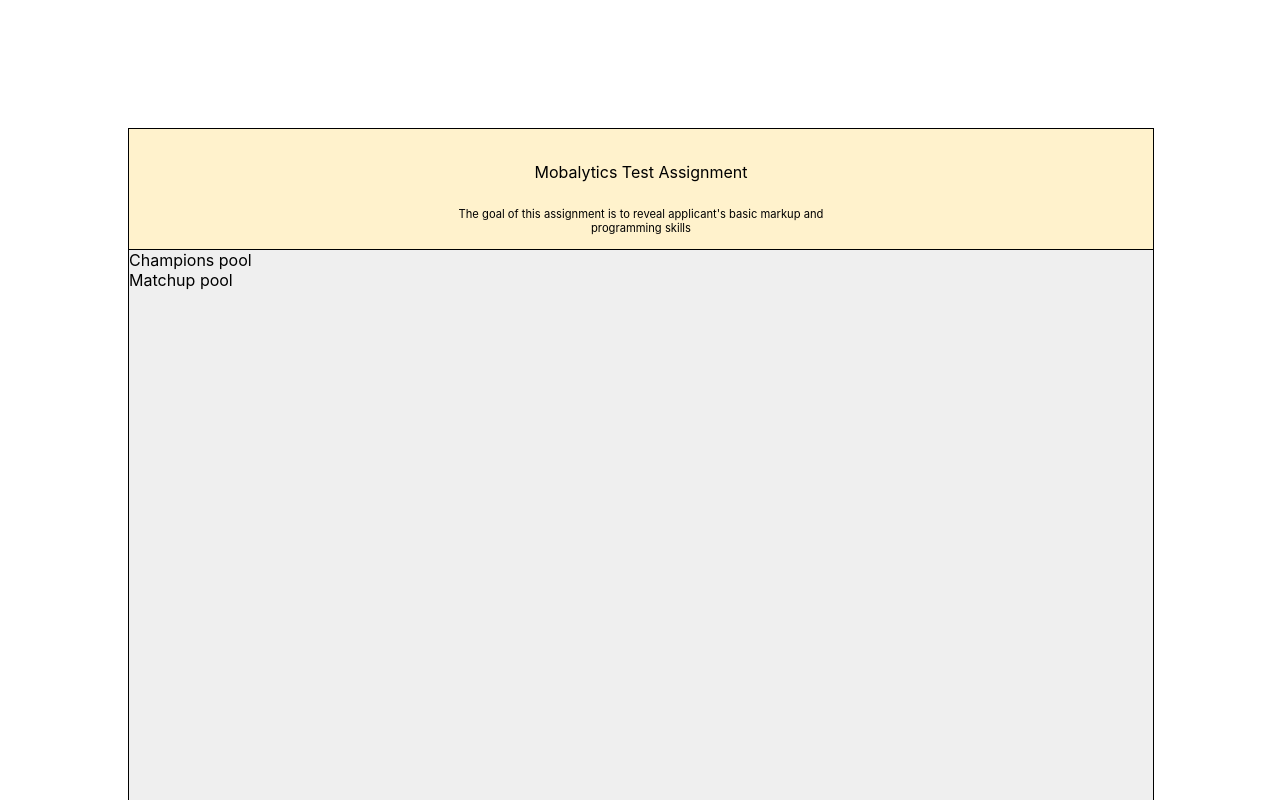
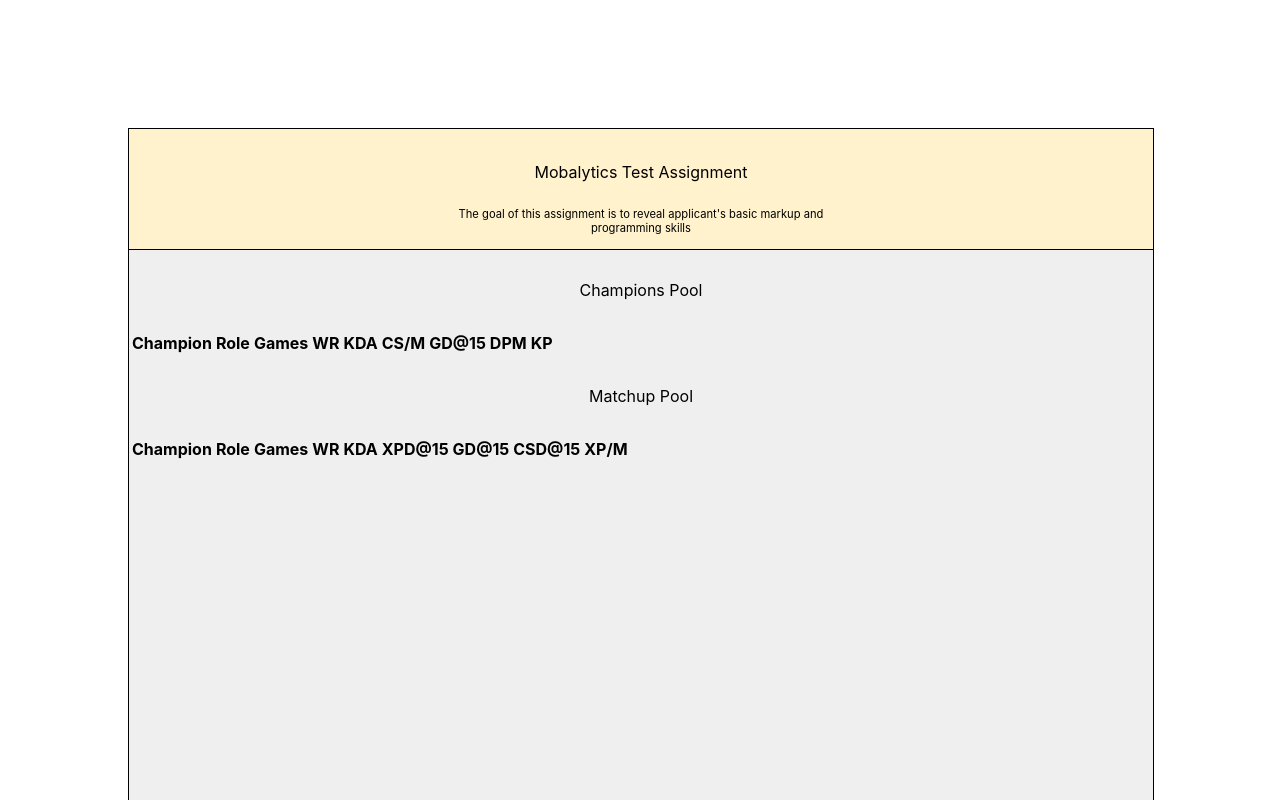
Before and after one commit to calaquend1/mobalytics, a React (Create React App) app: page / in a window 1280 px wide. Shown: the top 800 px of the page. Built offline with nearby package versions, Linux system fonts and the light colour scheme; the HTML template or start-up script is replaced by a standard one.

Commit message:
table started, data finished

```diff
--- a/src/components/background/background.tsx
+++ b/src/components/background/background.tsx
@@ -1,50 +1,16 @@
-import React from 'react';
-import styled from '@emotion/styled';
 import { Table } from '../table';
-
-const BackgroundDiv = styled.div`
-  width: 80%;
-  height: 100vh;
-  margin: 10%;
-  border: 1px solid black;
-  background-color: #efefef;
-`;
-
-const HeaderDiv = styled.div`
-  display: flow-root;
-  border-bottom: 1px solid black;
-  height: 120px;
-  background-color: #fff2cc;
-  text-align: center;
-  h2 {
-    font-size: 1em;
-    font-weight: normal;
-    padding-top: 20px;
-  }
-  p {
-    display: inline-block;
-    font-size: 0.7em;
-    width: 40%;
-  }
-`;
-
-export const Header = () => {
-  return (
-    <HeaderDiv>
-      <h2>Mobalytics Test Assignment</h2>
-      <p>
-        The goal of this assignment is to reveal applicant's basic markup and programming skills
-      </p>
-    </HeaderDiv>
-  );
-};
+import { BackgroundDiv } from './styled';
+import { Header } from './header';
+import { TableT } from '../../types/table';
+import { champions } from '../../data/champions';
+import { matchup } from '../../data/matchup';
 
 export const Background = () => {
   return (
     <BackgroundDiv>
       <Header />
-      <Table name="Champions pool" />
-      <Table name="Matchup pool" />
+      <Table {...(champions as TableT)} />
+      <Table {...(matchup as TableT)} />
     </BackgroundDiv>
   );
 };
--- /dev/null
+++ b/src/components/background/header.tsx
@@ -0,0 +1,12 @@
+import { HeaderDiv } from './styled';
+
+export const Header = () => {
+  return (
+    <HeaderDiv>
+      <h2>Mobalytics Test Assignment</h2>
+      <p>
+        The goal of this assignment is to reveal applicant's basic markup and programming skills
+      </p>
+    </HeaderDiv>
+  );
+};
--- /dev/null
+++ b/src/components/background/styled.tsx
@@ -0,0 +1,33 @@
+import styled from '@emotion/styled';
+
+export const BackgroundDiv = styled.div`
+  width: 80%;
+  height: 100vh;
+  margin: 10%;
+  border: 1px solid black;
+  background-color: #efefef;
+  h1 {
+      text-align: center;
+      font-size: 1em;
+      font-weight: normal;
+      margin: 30px 0px;
+  }
+`;
+
+export const HeaderDiv = styled.div`
+  display: flow-root;
+  border-bottom: 1px solid black;
+  height: 120px;
+  background-color: #fff2cc;
+  text-align: center;
+  h2 {
+    font-size: 1em;
+    font-weight: normal;
+    padding-top: 20px;
+  }
+  p {
+    display: inline-block;
+    font-size: 0.7em;
+    width: 40%;
+  }
+`;
--- a/src/components/table/table.tsx
+++ b/src/components/table/table.tsx
@@ -1,10 +1,30 @@
 import React from 'react';
+import { TableT } from '../../types/table';
+import {RowT} from '../../types/row'
 
-export type Table = {
-  name: string;
+export const Table = (props: TableT) => {
+  const { name, parameters = [] } = props;
+  return (
+    <div>
+      <h1>{name}</h1>
+      <table>
+        <TableHeader parameters={parameters} />
+      </table>
+      <div>
+
+      </div>
+    </div>
+  );
 };
 
-export const Table = (props: Table) => {
-  const { name } = props;
-  return <div>{name}</div>;
-};
+const TableHeader = (props: {parameters: Array<keyof RowT>}) => {
+  const {parameters = []} = props
+  return (<thead>
+    <tr>
+      {parameters.map((parameter) => (
+        <th>{parameter}</th>
+      ))}
+    </tr>
+
+  </thead>)
+}
--- /dev/null
+++ b/src/data/champions.ts
@@ -0,0 +1,94 @@
+export const champions = {
+  rows: [
+    {
+      Champion: 'Alistar',
+      Role: 'Mid',
+      Games: 40,
+      WR: '50.5%',
+      KDA: '7.2 / 7.9 / 11.8',
+      'CS/M': 4.6,
+      'GD@15': -613,
+      DPM: 773,
+      KP: '40.5%',
+    },
+    {
+      Champion: 'Amumu',
+      Role: 'Top',
+      Games: 35,
+      WR: '33.2%',
+      KDA: '5.2 / 3.9 / 6.8',
+      'CS/M': 5.4,
+      'GD@15': -42,
+      DPM: 570,
+      KP: '43.2%',
+    },
+    {
+      Champion: 'Akali',
+      Role: 'Bot',
+      Games: 30,
+      WR: '24.1%',
+      KDA: '2.2 / 3.9 / 4.8',
+      'CS/M': 5.5,
+      'GD@15': 119,
+      DPM: 624,
+      KP: '44.1%',
+    },
+    {
+      Champion: 'Brand',
+      Role: 'Adc',
+      Games: 25,
+      WR: '54.3%',
+      KDA: '3.2 / 3.9 / 2.8',
+      'CS/M': 4.7,
+      'GD@15': 548,
+      DPM: 363,
+      KP: '44.3%',
+    },
+    {
+      Champion: 'Lux',
+      Role: 'Mid',
+      Games: 20,
+      WR: '52.1%',
+      KDA: '6.2 / 4.9 / 6.8',
+      'CS/M': 4.6,
+      'GD@15': 252,
+      DPM: 591,
+      KP: '42.5%',
+    },
+    {
+      Champion: 'Morgana',
+      Role: 'Top',
+      Games: 15,
+      WR: '48.6%',
+      KDA: '1.2 / 5.9 / 7.8',
+      'CS/M': 5.6,
+      'GD@15': -173,
+      DPM: 417,
+      KP: '48.6%',
+    },
+    {
+      Champion: 'Yone',
+      Role: 'Top',
+      Games: 10,
+      WR: '49.2%',
+      KDA: '5.2 / 6.9 / 7.8',
+      'CS/M': 1.1,
+      'GD@15': -400,
+      DPM: 733,
+      KP: '49.2%',
+    },
+    {
+      Champion: 'Swain',
+      Role: 'Adc',
+      Games: 5,
+      WR: '47.1%',
+      KDA: '5.2 / 6.9 / 6.8',
+      'CS/M': 4.3,
+      'GD@15': -820,
+      DPM: 224,
+      KP: '47.1%',
+    },
+  ],
+  parameters: ['Champion', 'Role', 'Games', 'WR', 'KDA', 'CS/M', 'GD@15', 'DPM', 'KP'],
+  name: 'Champions Pool',
+};
--- /dev/null
+++ b/src/data/matchup.ts
@@ -0,0 +1,94 @@
+export const matchup = {
+  rows: [
+    {
+      Champion: 'vs Alistar',
+      Role: 'Mid',
+      Games: 40,
+      WR: '50.5%',
+      KDA: '7.2 / 7.9 / 11.8',
+      'XPD@15': -534,
+      'GD@15': -613,
+      'CSD@15': -24,
+      'XP/M': '34,353',
+    },
+    {
+      Champion: 'vs Amumu',
+      Role: 'Top',
+      Games: 35,
+      WR: '33.2%',
+      KDA: '5.2 / 3.9 / 6.8',
+      'XPD@15': -544,
+      'GD@15': -42,
+      'CSD@15': -12,
+      'XP/M': '46,231',
+    },
+    {
+      Champion: 'vs Akali',
+      Role: 'Bot',
+      Games: 30,
+      WR: '24.1%',
+      KDA: '2.2 / 3.9 / 4.8',
+      'XPD@15': -345,
+      'GD@15': 119,
+      'CSD@15': 24,
+      'XP/M': '23,434',
+    },
+    {
+      Champion: 'vs Brand',
+      Role: 'Adc',
+      Games: 25,
+      WR: '54.3%',
+      KDA: '3.2 / 3.9 / 2.8',
+      'XPD@15': 243,
+      'GD@15': 548,
+      'CSD@15': 124,
+      'XP/M': '67,342',
+    },
+    {
+      Champion: 'vs Lux',
+      Role: 'Mid',
+      Games: 20,
+      WR: '52.1%',
+      KDA: '6.2 / 4.9 / 6.8',
+      'XPD@15': 531,
+      'GD@15': 252,
+      'CSD@15': 86,
+      'XP/M': '54,243',
+    },
+    {
+      Champion: 'vs Morgana',
+      Role: 'Top',
+      Games: 15,
+      WR: '48.6%',
+      KDA: '1.2 / 5.9 / 7.8',
+      'XPD@15': -353,
+      'GD@15': -173,
+      'CSD@15': -20,
+      'XP/M': '87,231',
+    },
+    {
+      Champion: 'vs Yone',
+      Role: 'Top',
+      Games: 10,
+      WR: '49.2%',
+      KDA: '5.2 / 6.9 / 7.8',
+      'XPD@15': -353,
+      'GD@15': -400,
+      'CSD@15': -44,
+      'XP/M': '24,413',
+    },
+    {
+      Champion: 'vs Swain',
+      Role: 'Adc',
+      Games: 5,
+      WR: '47.1%',
+      KDA: '5.2 / 6.9 / 6.8',
+      'XPD@15': 445,
+      'GD@15': -820,
+      'CSD@15': -44,
+      'XP/M': '23,313',
+    },
+  ],
+  parameters: ['Champion', 'Role', 'Games', 'WR', 'KDA', 'XPD@15', 'GD@15', 'CSD@15', 'XP/M'],
+  name: 'Matchup Pool',
+};
```
Also changed, not shown: src/App.css (added, +38 -0 lines), src/data/champions.json (deleted, +0 -104 lines), src/types/row.ts (+15 -9 lines), src/types/table.ts (+4 -4 lines), src/data/matchup.json (deleted).
